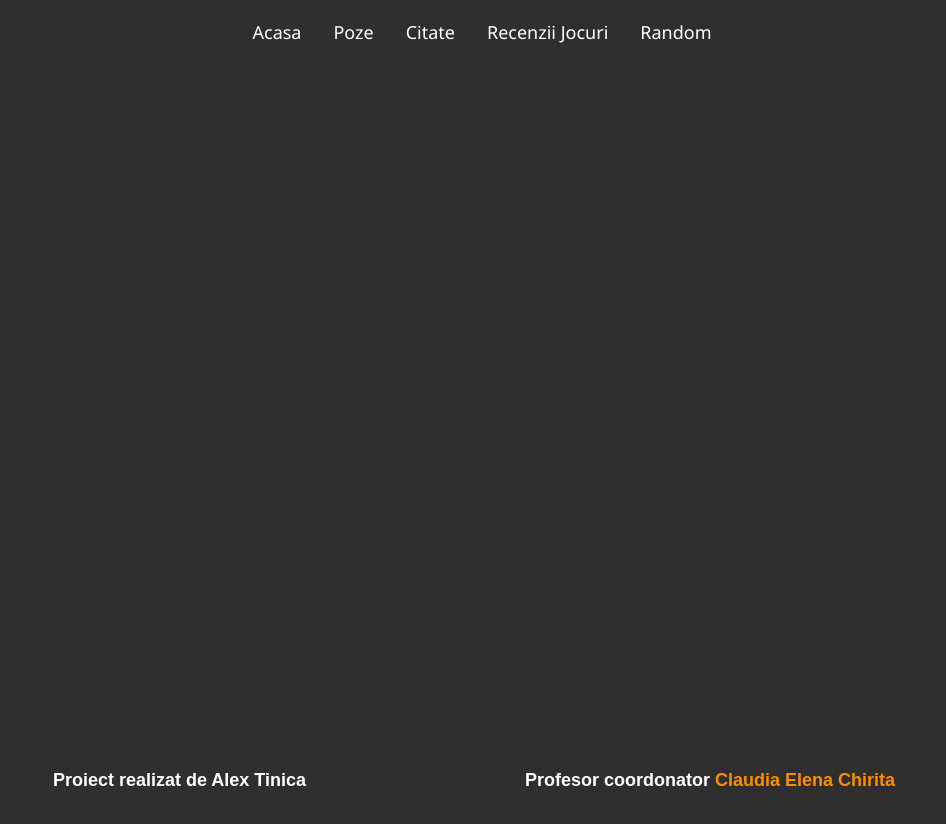
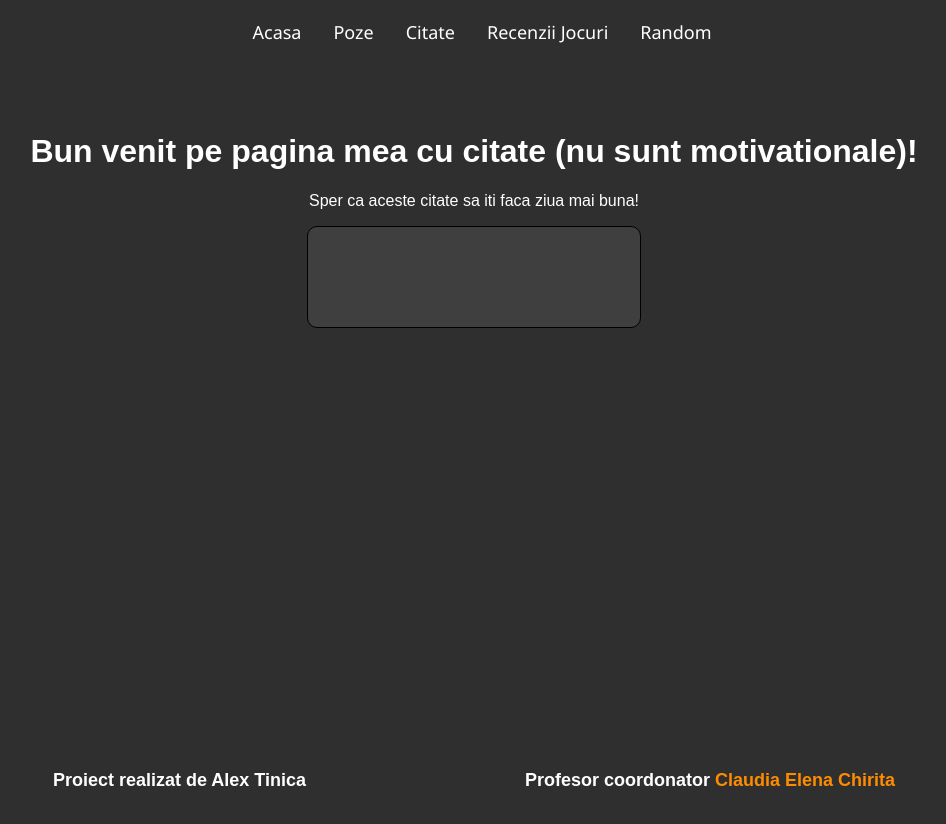
Before and after one commit to CyberSportsmen/ProiectWeb, a plain HTML site: page Resurse/Citate.html in a window 1280 px wide. Shown: the whole page, without its empty margins (166-1112 px from the left). Drawn offline with Linux system fonts and the light colour scheme.

Commit message:
Update la site-uri
Jale

```diff
--- a/Resurse/Citate.html
+++ b/Resurse/Citate.html
@@ -5,6 +5,7 @@
     <meta name="viewport" content="width=device-width, initial-scale=1.0">
     <title>Citate</title>
     <link rel="stylesheet" href="styleCitate.css">
+    <script src="scriptCitate.js" defer></script>
 </head>
 <body>
     <nav>
@@ -18,7 +19,15 @@
             <li><a href="Random.html">Random</a></li>
         </ul>
     </nav>
-
+    <div class="main-content">
+        <h1>Bun venit pe pagina mea cu citate (nu sunt motivationale)!</h1>
+        <p>Sper ca aceste citate sa iti faca ziua mai buna!</p>
+        <div class="citate">
+            <article class="citat" onmouseenter="ramaiAlb(this)">
+                <h2 class="ascuns">Citat Smecher</h2>
+            </article>
+        </div>
+    </div>
     <footer>
         <h6>Proiect realizat de Alex Tinica</h6>
         <h6>Profesor coordonator <a href="https://cs.unibuc.ro/~cechirita/">Claudia Elena Chirita</a></h6>
--- a/Resurse/styleCitate.css
+++ b/Resurse/styleCitate.css
@@ -66,6 +66,7 @@ nav {
 
 body {
     margin: 0;
+    padding: 0;
     padding-top: 3em;
     height: 100vh;
     display:block;
@@ -74,6 +75,7 @@ body {
     background-color: #2f2f2f;
     overflow: hidden;
     font-family: Arial, sans-serif;
+    color: white;
 }
 
 footer{
@@ -108,6 +110,61 @@ footer a {
 
 footer a:hover {
     text-decoration: underline;
+}
+
+.main-content {
+    margin-top: 3em; /*margini pentru nav si footer*/
+    margin-bottom: 3em;
+    padding: 2em;
+    text-align: center;
+}
+
+.citate{
+    display: flex;
+    flex-wrap: wrap;
+    justify-content: center;
+    gap: 2em;
+}
+
+.citat {
+    background-color: #3f3f3f;
+    padding: 1em;
+    border-radius: 10px;
+    border-style: solid;
+    border-width: 1px;
+    border-color: black;
+    width: 300px;
+    text-align: center;
+    transition-duration: 0.5s;
+}
+
+.citat h2 {
+    color: #3f3f3f; /* Default color is gray */
+}
+
+.citat:hover {
+    transform: scale(1.10);
+}
+
+.citat:hover h2 {
+    color: white;
+    animation-name: reveal;
+    animation-fill-mode: forwards;
+    animation-duration: 2s;
+    animation-iteration-count: 1;
+}
+
+.citat h2.persist {
+    color: white !important;
+}
+
+@keyframes reveal {
+    from {
+        color: #3f3f3f;
+    }
+    to {
+        color: white;
+    }
 }
 
 @media (max-width: 768px) {
@@ -155,4 +212,7 @@ footer a:hover {
         border: none;
         padding: 0 1em;
     }
+    .main-content {
+        padding: 1em;
+    }
 }
--- /dev/null
+++ b/scriptCitate.js
@@ -0,0 +1,3 @@
+function ramaiAlb(element) {
+    element.classList.add("persist");
+}
```
Also changed, not shown: Resurse/Random.html (+0 -1 lines), Resurse/Recenzii_Jocuri.html (+1 -6 lines), Resurse/styleRandom.css (+14 -17 lines).
